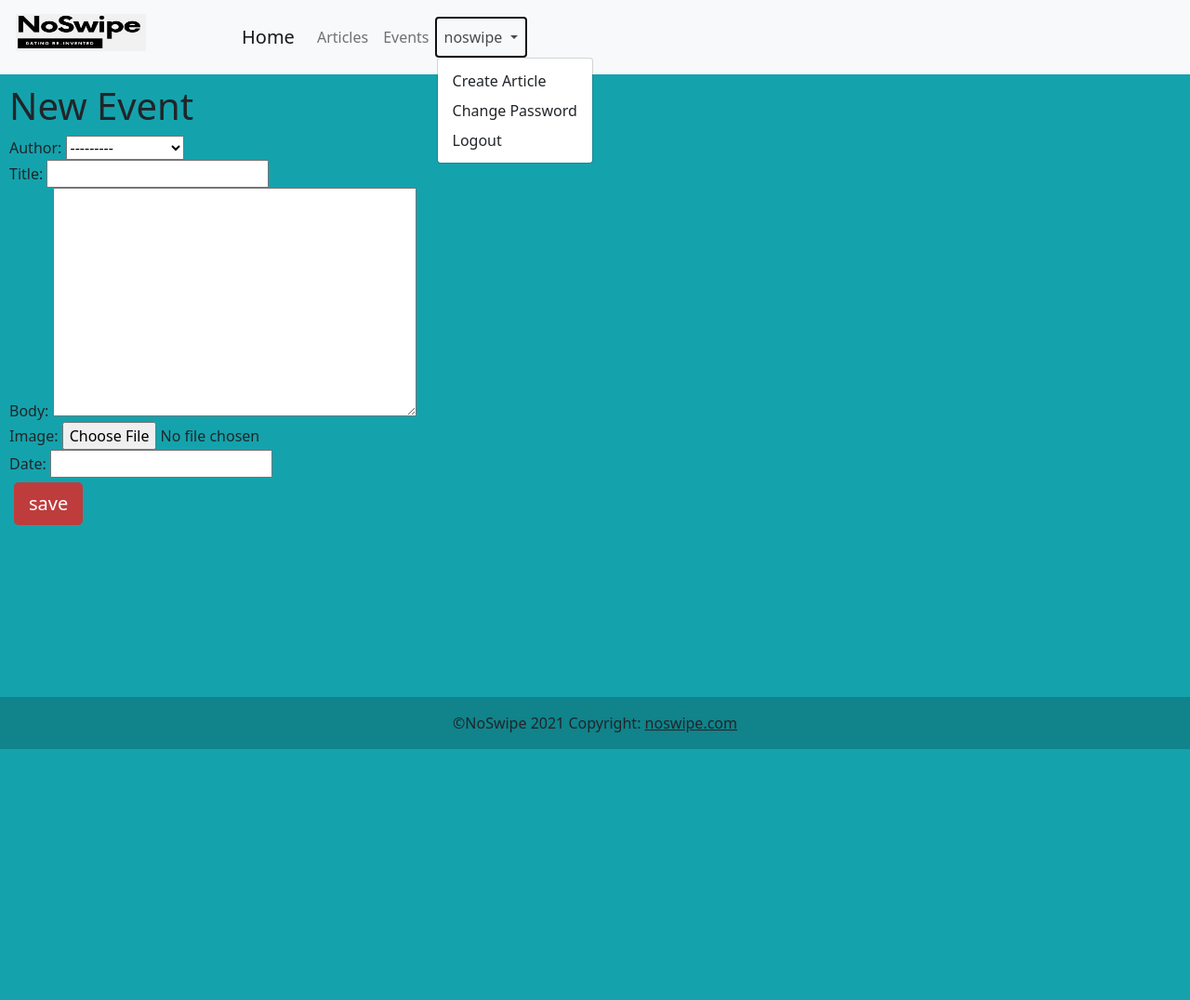
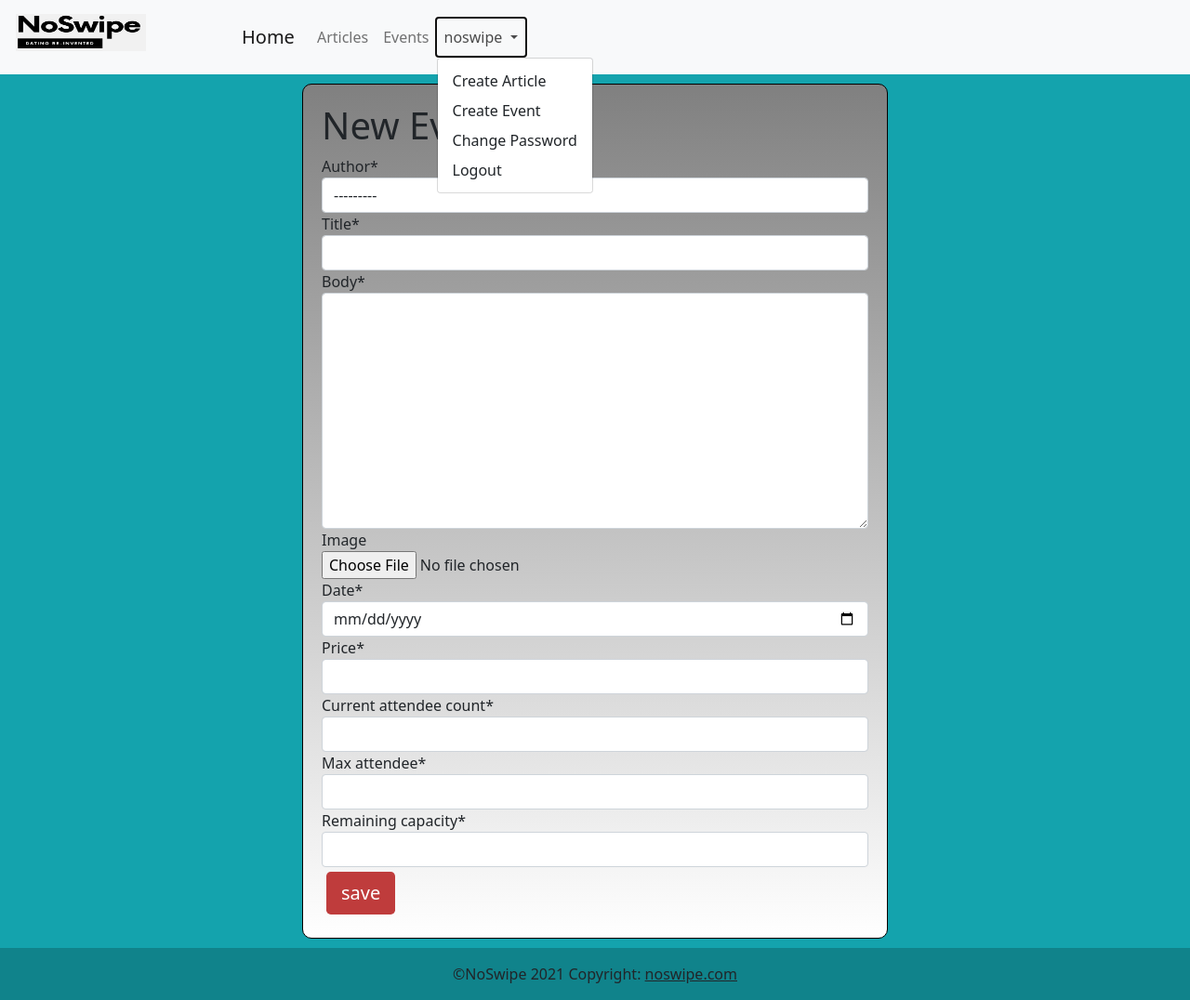
Before and after one commit to jakebasel/SDGKU-noswipe, a Django app: page /ticketing/new/ in a window 1280 px wide, after a click on "noswipe". Shown: the whole page at 93% size. Before the commit the page ends 806 px from the top, so only its background shows below. Run offline with Django 3.2, Linux system fonts and the light colour scheme; a user stored in the database is signed in; data comes from the database, SQL or seed files in the repository; both versions use the stored data as it was after the commit; parts of the project's set-up code (start-up, migrations or seed data) failed here and were passed over; some libraries are stand-ins or nearby versions.

Commit message:
selectable datetime field added

```diff
--- a/articles/views.py
+++ b/articles/views.py
@@ -30,6 +30,7 @@ class ArticleUpdateView(LoginRequiredMixin, UserPassesTestMixin, UpdateView):
     model = Article
     template_name = "article_update.html"
     fields = ['title', 'body']
+    success_url = reverse_lazy('article_list')
 
     def test_func(self):
         obj = self.get_object()
--- a/templates/base.html
+++ b/templates/base.html
@@ -38,6 +38,7 @@
                     <ul class="dropdown-menu" aria-labelledby="navbarDropdownMenuLink">
                         {% if user.is_staff %}
                         <li><a class="dropdown-item" href="{% url 'article_new' %}">Create Article</a></li>
+                        <li><a class="dropdown-item" href="{% url 'event_new' %}">Create Event</a></li>
                         {% endif %}
                         <li><a class="dropdown-item" href="{% url 'password_change' %}">Change Password</a></li>
                         <li><a class="dropdown-item" href="{% url 'logout' %}">Logout</a></li>
--- a/templates/event_create.html
+++ b/templates/event_create.html
@@ -1,12 +1,15 @@
 {% extends 'base.html' %}
+{% load crispy_forms_tags %}
 {% block title %}Create Event{% endblock title %}
 
 {% block content %}
+<div class="event-box">
     <h1>New Event</h1>
     <form method="POST" enctype="multipart/form-data">
         {% csrf_token %}
-        {{ form.as_p }}
+        {{ form|crispy }}
         {{ form.media }}
         <input class="btn btn-primary btn-lg news-button" type="submit" value="save">
     </form>
+</div>
 {% endblock content %}
--- a/ticketing/forms.py
+++ b/ticketing/forms.py
@@ -10,3 +10,14 @@ class TicketForm(forms.ModelForm):
     class Meta:
         model = Ticket
         fields = ['ticket_holder_first_name', 'ticket_holder_last_name', 'ticket_holder_email', 'event_id']
+
+
+class DateTimeInput(forms.DateTimeInput):
+    input_type = 'date'
+class EventForm(forms.ModelForm):
+    class Meta:
+        model = Event
+        fields = ['author', 'title','body','image','date', 'price', 'current_attendee_count', 'max_attendee', 'remaining_capacity']
+        widgets = {
+            'date': DateTimeInput(),
+        }
--- a/ticketing/views.py
+++ b/ticketing/views.py
@@ -9,7 +9,7 @@ from .models import Event, Ticket
 from django.urls import reverse_lazy
 from django.views.generic.edit import CreateView, UpdateView, DeleteView
 from django.shortcuts import render, redirect
-from .forms import TicketForm
+from .forms import EventForm, TicketForm
 
 class EventListView(ListView):
     model = Event
@@ -22,7 +22,8 @@ class EventDetailView(LoginRequiredMixin, DetailView):
 class EventCreateView(LoginRequiredMixin, CreateView):
     model = Event
     template_name = "event_create.html"
-    fields = ['author', 'title','body','image','date']
+    #fields = ['author', 'title','body','image','date', 'price', 'current_attendee_count', 'max_attendee', 'remaining_capacity']
+    form_class = EventForm
 
     def form_valid(self, form):
         form.instance.author = self.request.user
```
Also changed, not shown: db.sqlite3, static/images/dinner-event.jpg (added), static/images/dinner-event_zmkxAuo.jpg (added).
